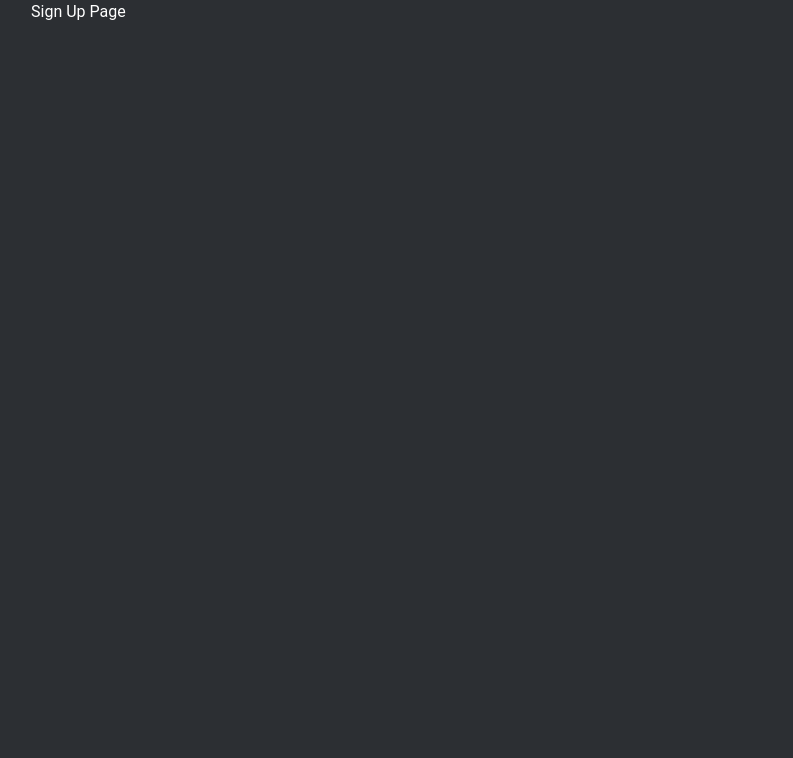
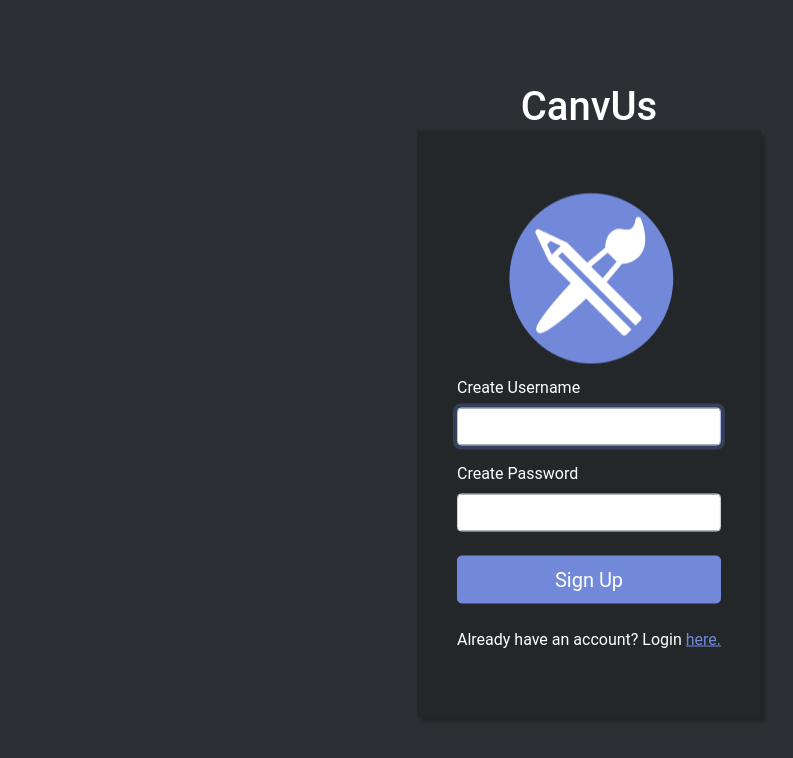
Before and after one commit to kaitlin31415/SENG513_Canvas_Project, a React (Create React App) app: page /signup in a window 1280 px wide. Shown: the top 758 px of the page, without its empty margins (51-844 px from the left). Built offline with nearby package versions, Linux system fonts and the light colour scheme.

Commit message:
Add Sign Up page/component

```diff
--- /dev/null
+++ b/src/components/SignUp.js
@@ -0,0 +1,48 @@
+import React, { useState } from "react";
+import Image from "react-bootstrap/Image";
+import Button from "react-bootstrap/Button";
+import Form from "react-bootstrap/Form";
+import "../styles.scss";
+
+const SignUp = () => {
+  const [username, setUsername] = useState("");
+  const [password, setPassword] = useState("");
+
+  function validateForm() {
+    // TODO: Validate username and password
+    return true;
+  }
+
+  function handleSignUp(event) {
+    // TODO: Sign up user
+  }
+
+  return (
+    <div className="signup">
+      <div className="text-center">
+        <Image className="logo" src="/logo.png" fluid />
+      </div>
+      <Form onSubmit={handleSignUp}>
+        <Form.Group className="mb-3" controlId="username">
+          <Form.Label>Create Username</Form.Label>
+          <br />
+          <Form.Control rows={3} autoFocus type="text" value={username} onChange={(e) => setUsername(e.target.value)} />
+        </Form.Group>
+        <Form.Group className="mb-4" controlId="password">
+          <Form.Label>Create Password</Form.Label>
+          <br />
+          <Form.Control type="password" value={password} onChange={(e) => setPassword(e.target.value)} />
+        </Form.Group>
+        <Button size="lg" variant="primary" type="submit" disabled={!validateForm()}>
+          Sign Up
+        </Button>
+      </Form>
+      <br />
+      <p>
+        Already have an account? Login <a href="/">here.</a>
+      </p>
+    </div>
+  );
+};
+
+export default SignUp;
--- a/src/pages/SignUpPage.js
+++ b/src/pages/SignUpPage.js
@@ -1,11 +1,12 @@
 import React from "react";
-import { Container } from "react-bootstrap";
+import SignUp from "../components/SignUp";
 
 const SignUpPage = () => {
     return (
-        <Container>
-            Sign Up Page
-        </Container>
+        <div className="content">
+            <h1>CanvUs</h1>
+            <SignUp />
+        </div>
     )
 }
 
--- a/src/styles.scss
+++ b/src/styles.scss
@@ -34,3 +34,10 @@ h1 {
     background: #23272A;
     box-shadow: 4px 4px 4px rgba(0, 0, 0, 0.25);
 }
+
+/* Sign Up Page */
+.signup {
+    padding: 50px 40px;
+    background: #23272A;
+    box-shadow: 4px 4px 4px rgba(0, 0, 0, 0.25);
+}
```
